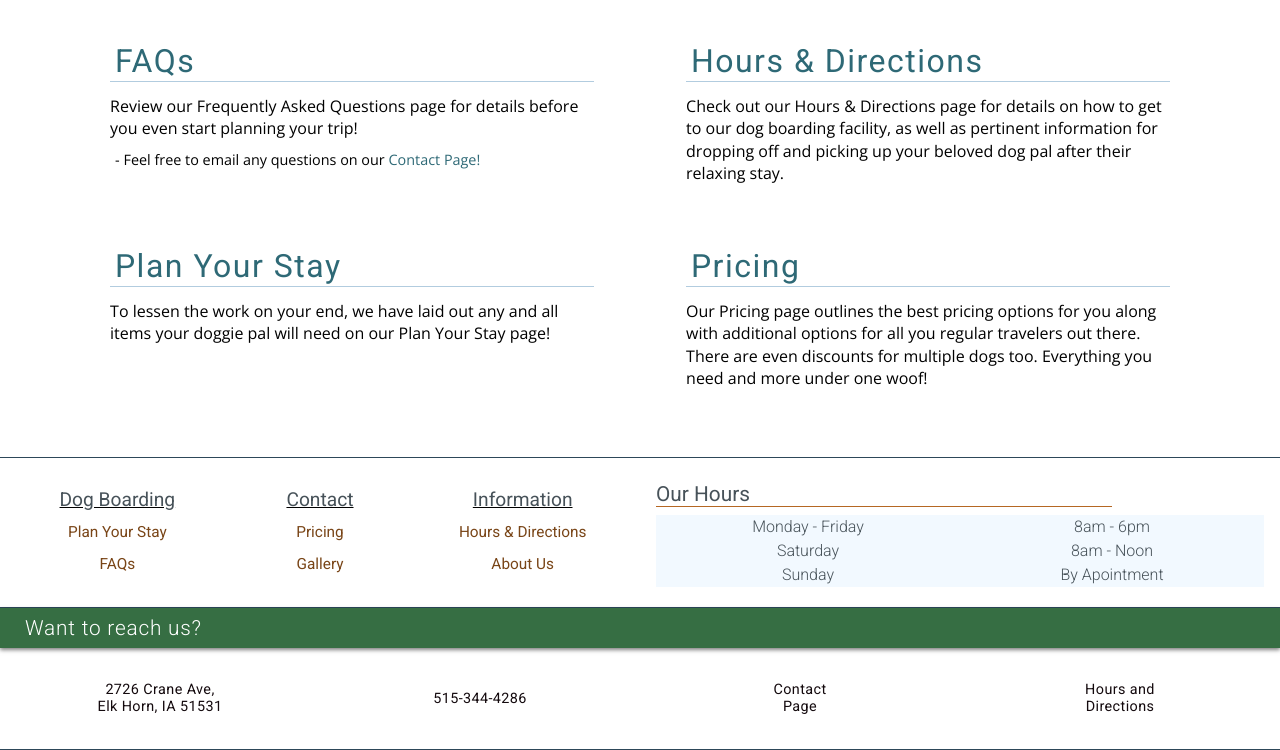
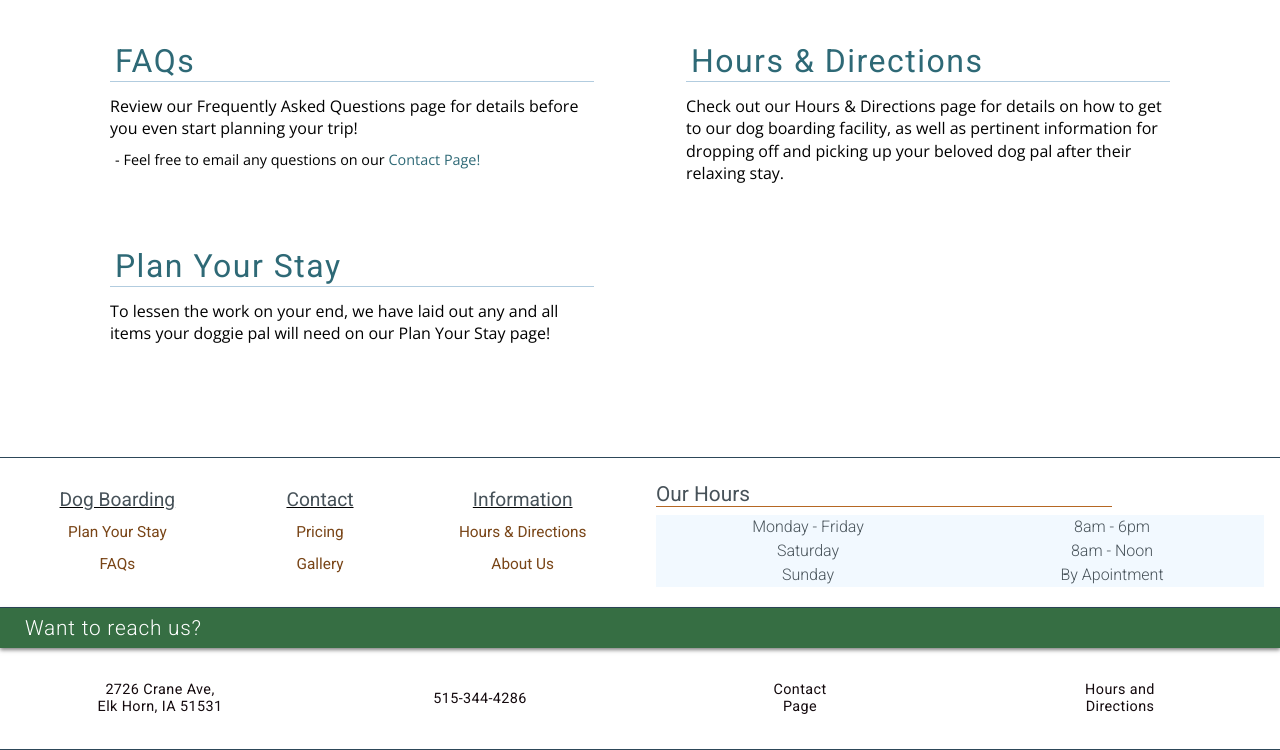
Before and after one commit to ALO-V/tck, a PHP site: page /Information/index.php in a window 1280 px wide. Shown: the part 644-1394 px from the top of the page. Run offline with PHP 8.4, Linux system fonts and the light colour scheme; some libraries are stand-ins or nearby versions.

Commit message:
no pricing

```diff
--- a/public/Contact/thankyou.php
+++ b/public/Contact/thankyou.php
@@ -55,7 +55,6 @@
         <li><a class="menuLink" href="../Information/index.html">Information</a>
                     <ul class="fallback">
               <li><a class="menuLink" href="../Information/planYourStay.html">Plan Your Stay</a></li>
-              <li><a class="menuLink" href="../Information/pricing.html">Pricing</a></li>
               <li><a class="menuLink" href="../Information/faqs.html">F.A.Q.'s</a></li>
               <li><a class="menuLink" href="../Information/hoursDirections.html">Hours &amp; Directions</a></li>
               </ul></li></div>
--- a/public/Information/index.php
+++ b/public/Information/index.php
@@ -70,12 +70,6 @@
         To lessen the work on your end, we have laid out any and all items your doggie pal will need on our Plan Your Stay page!
         </p>
         </div>
-          <div id="pricingModule">
-        <h1 class="mainLinks"><a href="../Information/pricing.php">Pricing</a></h1>
-        <p>
-        Our Pricing page outlines the best pricing options for you along with additional options for all you regular travelers out there. There are even discounts for multiple dogs too. Everything you need and more under one woof!
-        </p>
-        </div>
         </section>
       </article>
   </div>
--- a/public/incl/homefooter.php
+++ b/public/incl/homefooter.php
@@ -11,7 +11,6 @@ echo '
            </tr>
            <tr>
             <td><a href="Information/planyourstay.php">Plan Your Stay</a></td>
-            <td><a href="Information/pricing.php">Pricing</a></td>
             <td><a href="Information/hoursdirections.php">Hours &amp; Directions</a></td>
             </tr>
             <tr>
--- a/public/incl/homemenu.php
+++ b/public/incl/homemenu.php
@@ -15,7 +15,6 @@ echo '
         <li><a class="menuLink" href="Information/index.php">Information</a>
                     <ul class="fallback">
               <li><a class="menuLink" href="Information/planyourstay.php">Plan Your Stay</a></li>
-              <li><a class="menuLink" href="Information/pricing.php">Pricing</a></li>
               <li><a class="menuLink" href="Information/faqs.php">FAQs</a></li>
               <li><a class="menuLink" href="Information/hoursdirections.php">Hours &amp; Directions</a></li>
               </ul></li></div>
--- a/public/incl/menu.php
+++ b/public/incl/menu.php
@@ -15,7 +15,6 @@ echo '
         <li><a class="menuLink" href="../Information/index.php">Information</a>
                     <ul class="fallback">
               <li><a class="menuLink" href="../Information/planyourstay.php">Plan Your Stay</a></li>
-              <li><a class="menuLink" href="../Information/pricing.php">Pricing</a></li>
               <li><a class="menuLink" href="../Information/faqs.php">FAQs</a></li>
               <li><a class="menuLink" href="../Information/hoursdirections.php">Hours &amp; Directions</a></li>
               </ul></li></div>
```
Also changed, not shown: public/Information/aaaaaaaaaaaaaaaapricing.php (renamed from public/Information/pricing.php).
